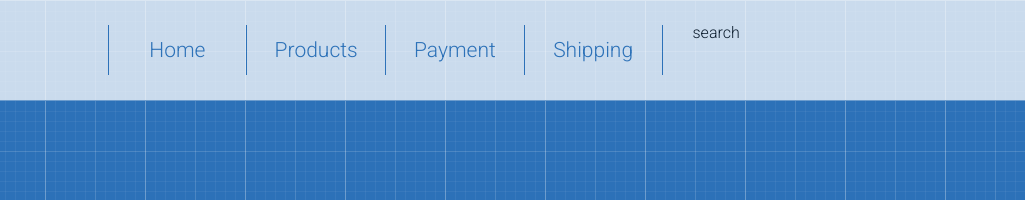
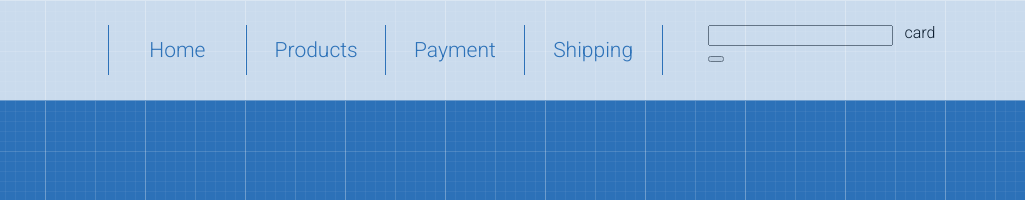
Before and after one commit to arturplotnikov1/shop-project-, a plain HTML site: page index.html in a window 1280 px wide. Shown: the top 200 px of the page, 255-1280 px from the left. Drawn offline with Linux system fonts and the light colour scheme.

```diff
--- a/index.html
+++ b/index.html
@@ -37,7 +37,21 @@
                         </ul>
                     </nav>
                 </div>
-                <div class="col-3">search</div>
+                <div class="col-3">
+                    <div class="row">
+                        <div class="col-9">
+                            <form class="search">
+                                <input type="text" class="search-field">
+                                <button></button>
+
+                            </form>
+                        </div>
+                        <div class="col-3">card</div>
+                        <div class="cart">
+                            <div class="product-count"></div>
+                        </div>
+                    </div>
+                </div>
             </div>
         </div>
     </header>
--- a/style.css
+++ b/style.css
@@ -45,6 +45,10 @@ body {
     width: 50%;
 }
 
+.col-9 {
+    width: 75%;
+}
+
 .menu li {
     float: left;
     width: 25%;
@@ -69,3 +73,12 @@ body {
     background-color: #2c71b8;
     color: white;
 }
+
+/* .search-field {
+    background-color: transparent;
+}
+
+.search-field:focus {
+    border: none;
+    outline: none;
+} */
```
